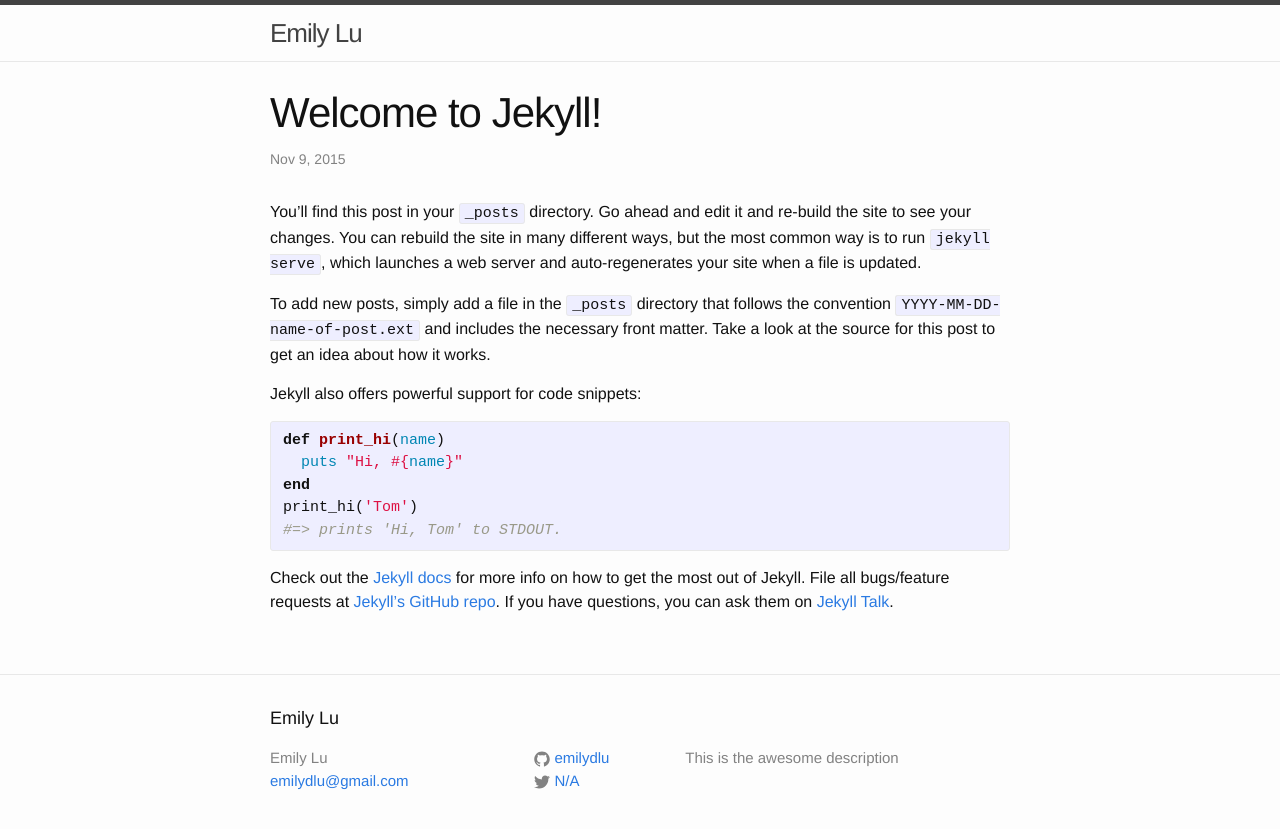
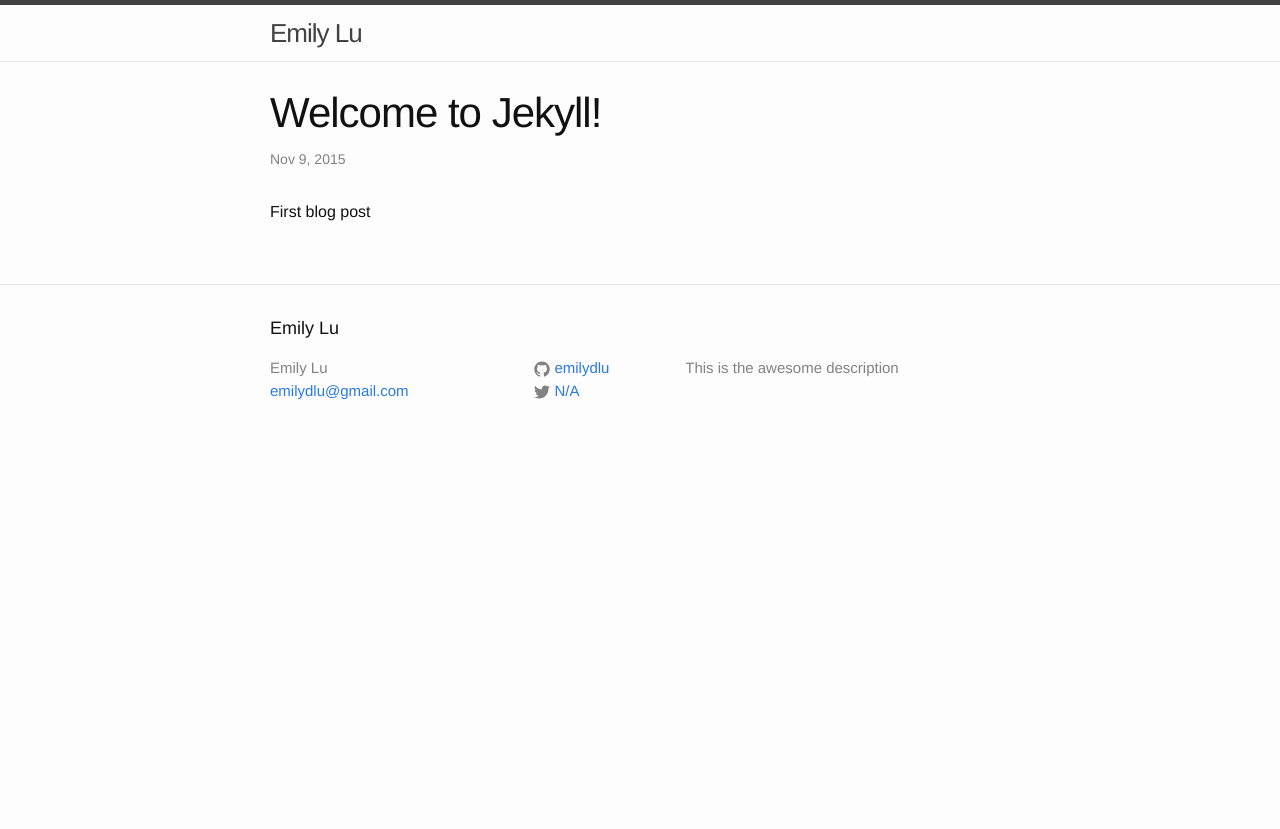
Before and after one commit to emilydlu/emilydlu.github.io, a Jekyll site: the page built from _posts/2015-11-09-welcome-to-jekyll.markdown, in a window 1280 px wide. Shown: the top 829 px of the page. Built offline with Jekyll 4.4.1, drawn with Linux system fonts in a browser that asks for light colours.

Commit message:
first post edit

```diff
--- a/_posts/2015-11-09-welcome-to-jekyll.markdown
+++ b/_posts/2015-11-09-welcome-to-jekyll.markdown
@@ -4,22 +4,5 @@
 date:   2015-11-09 00:35:28 -0500
 categories: jekyll update
 ---
-You’ll find this post in your `_posts` directory. Go ahead and edit it and re-build the site to see your changes. You can rebuild the site in many different ways, but the most common way is to run `jekyll serve`, which launches a web server and auto-regenerates your site when a file is updated.
 
-To add new posts, simply add a file in the `_posts` directory that follows the convention `YYYY-MM-DD-name-of-post.ext` and includes the necessary front matter. Take a look at the source for this post to get an idea about how it works.
-
-Jekyll also offers powerful support for code snippets:
-
-{% highlight ruby %}
-def print_hi(name)
-  puts "Hi, #{name}"
-end
-print_hi('Tom')
-#=> prints 'Hi, Tom' to STDOUT.
-{% endhighlight %}
-
-Check out the [Jekyll docs][jekyll-docs] for more info on how to get the most out of Jekyll. File all bugs/feature requests at [Jekyll’s GitHub repo][jekyll-gh]. If you have questions, you can ask them on [Jekyll Talk][jekyll-talk].
-
-[jekyll-docs]: http://jekyllrb.com/docs/home
-[jekyll-gh]:   https://github.com/jekyll/jekyll
-[jekyll-talk]: https://talk.jekyllrb.com/
+First blog post
```
